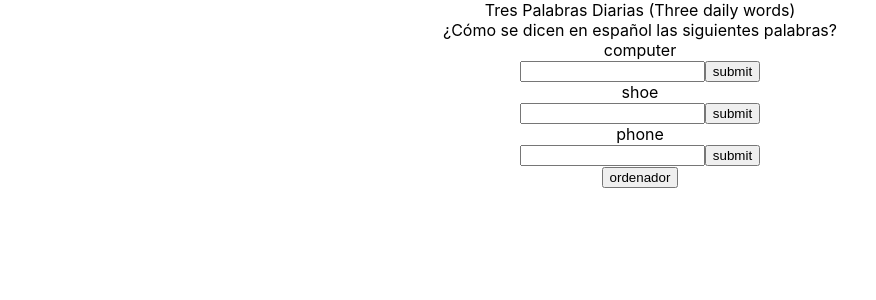
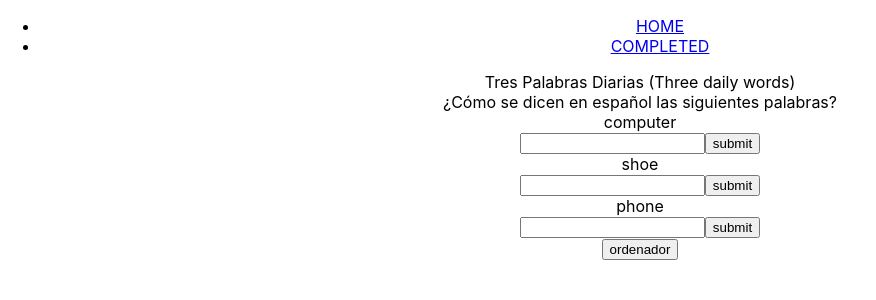
Before and after one commit to orozCoding/seispalabras, a React (Create React App) app: page / in a window 1280 px wide. Shown: the top 300 px of the page, without its empty margins (0-876 px from the left). Built offline with nearby package versions, Linux system fonts and the light colour scheme.

Commit message:
Add Header and NavBar

```diff
--- a/src/App.js
+++ b/src/App.js
@@ -6,6 +6,7 @@ import { getActiveWords } from "./redux/actives/activesReducer";
 import './App.css';
 import Home from './components/home/homePage';
 import Completed from "./components/completed/completed";
+import NavBar from "./components/header/navBar";
 
 const App = () => {
   const completed = useSelector((state) => state.completed);
@@ -28,8 +29,11 @@ const App = () => {
   return (
     <div className="App">
       <Router>
+        <header className="header">
+          <NavBar />
+        </header>
         <Routes>
-          <Route path='/' element={<Home  actives={actives} />} />
+          <Route path='/' element={<Home actives={actives} />} />
           <Route path='/Completed' element={<Completed completed={completed} />} />
         </Routes>
       </Router>
--- /dev/null
+++ b/src/components/header/navBar.js
@@ -0,0 +1,20 @@
+import React from "react";
+import { NavLink } from "react-router-dom";
+
+const NavBar = () => {
+
+  return (
+    <nav id="navBar" className="navBar">
+      <ul id="pagesList" className="d-flex">
+        <li key={'Home'}>
+          <NavLink to="/" className={({isActive}) => isActive ? 'activeLink' : undefined}>HOME</NavLink>
+        </li>
+        <li key={'Completed'}>
+          <NavLink to="/Completed" className={({isActive}) => isActive ? 'activeLink' : undefined}>COMPLETED</NavLink>
+        </li>
+      </ul>
+    </nav>
+  )
+}
+
+export default NavBar;
```
